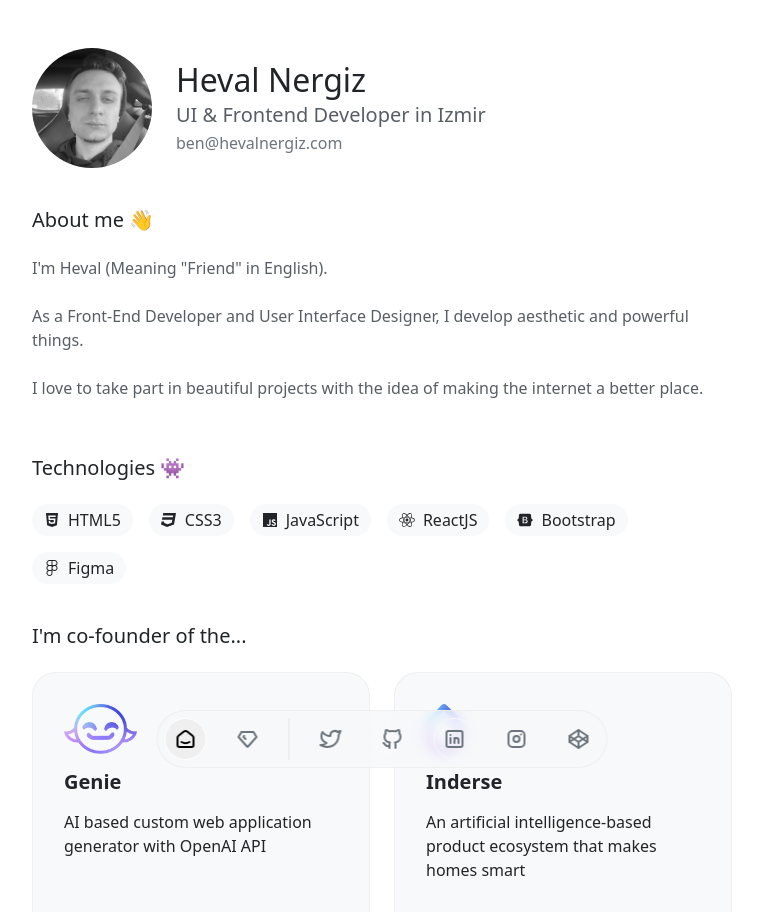
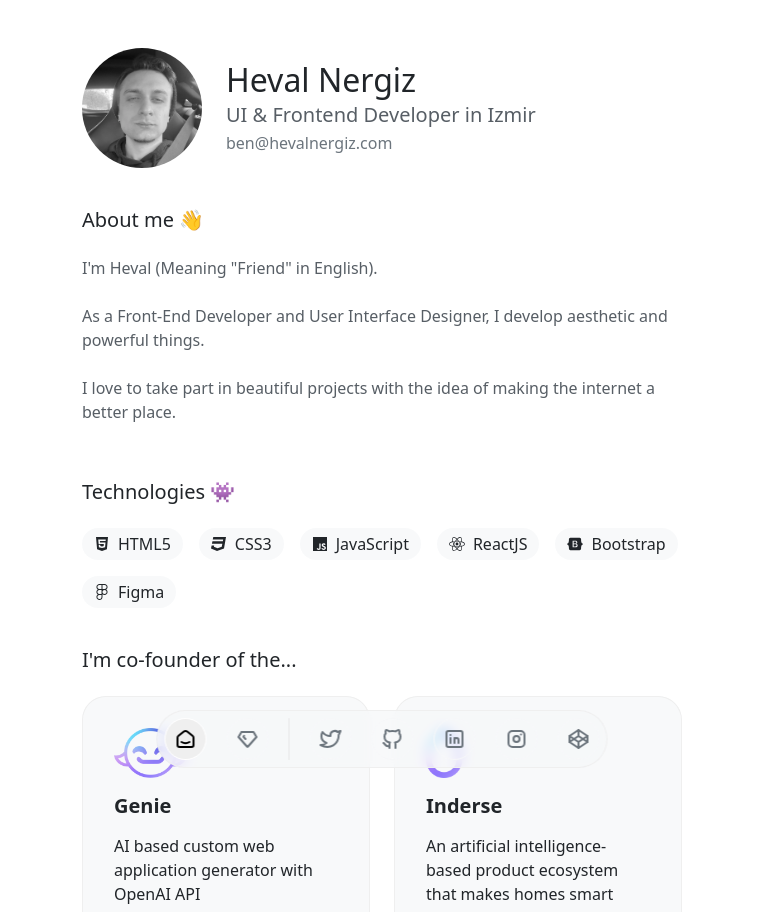
Before and after one commit to HevalNergiz/my-personal-webpage, a React (Create React App) app: page / in a window 1280 px wide. Shown: the top 912 px of the page, without its empty margins (258-1021 px from the left). Built offline with nearby package versions, Linux system fonts and the light colour scheme.

Commit message:
width updated

```diff
--- a/src/assets/css/styles.css
+++ b/src/assets/css/styles.css
@@ -9,7 +9,7 @@
 
   @media (min-width: 992px) {
     .mx-500 {
-      max-width: 700px;
+      max-width: 600px;
     }
   }
 
--- a/src/components/StartUps.js
+++ b/src/components/StartUps.js
@@ -14,7 +14,7 @@
             link="https://webappgenie.com"
             title="Genie"
             description="AI based custom web application generator with OpenAI API"
-            badges={["React", "ChatGPT", "Bootstrap"]}
+            badges={["React", "GPT", "Bootstrap"]}
             width="73.01"
             alt="Genie Logo"
           ></ProjectCard>
```
